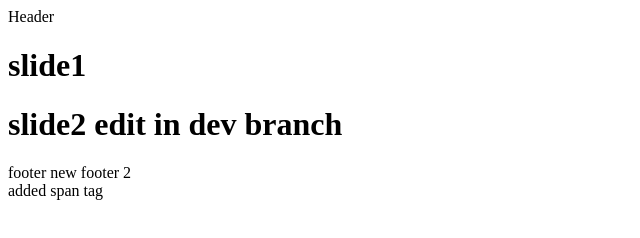
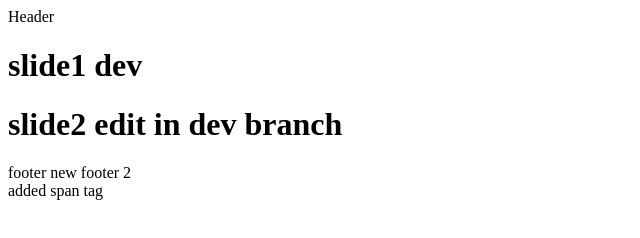
Before and after one commit to hamidcloner/neon-test, a plain HTML site: page index.html in a window 1280 px wide. Shown: the full height of the page, 0-640 px from the left. Drawn offline with Linux system fonts and the light colour scheme.

Commit message:
change dev

```diff
--- a/index.html
+++ b/index.html
@@ -12,7 +12,7 @@
         <nav></nav>
     </header>
     <div class="slider">
-        <h1>slide1</h1>
+        <h1>slide1 dev</h1>
         <h1>slide2 edit in dev branch</h1>
     </div>
     <footer>
```
